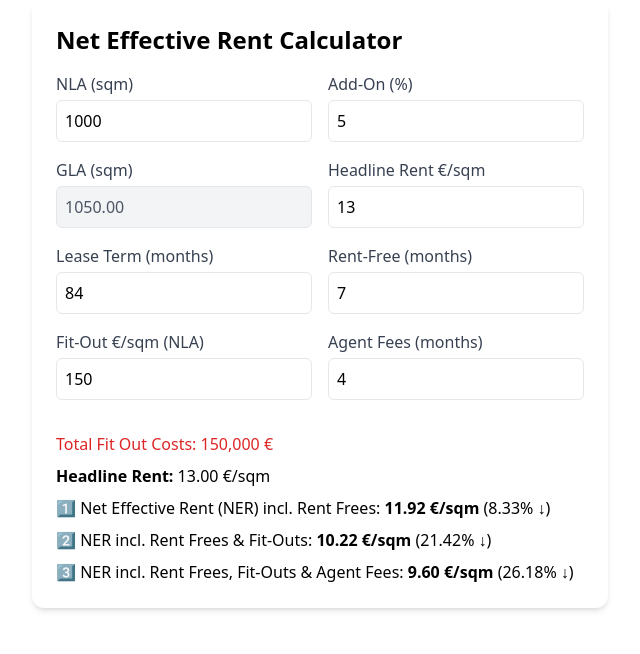
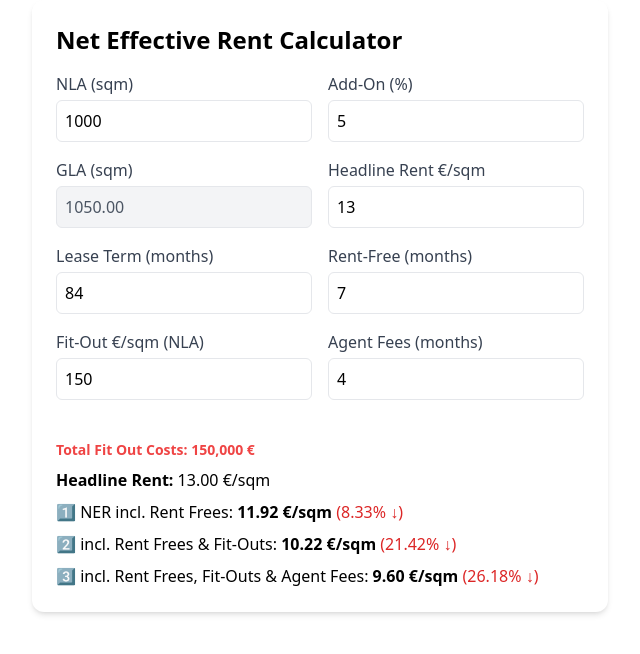
Before and after one commit to Musicandy13/Net-Effective-Rent-Calculator, a React (Vite) app: page / in a window 1280 px wide. Shown: the top 654 px of the page, without its empty margins (320-960 px from the left). Built offline with nearby package versions, Linux system fonts and the light colour scheme; the HTML template or start-up script is replaced by a standard one.

Commit message:
Update App.jsx

```diff
--- a/src/App.jsx
+++ b/src/App.jsx
@@ -19,7 +19,14 @@ export default function NERCalculator() {
   const ner2 = (grossRent - totalFitOut) / (duration * gla);
   const ner3 = (grossRent - totalFitOut - agentFees) / (duration * gla);
 
-  const reduction = (val) => (((rent - val) / rent) * 100).toFixed(2);
+  const reduction = (ner => {
+    const diff = rent - ner;
+    const percent = (diff / rent) * 100;
+    return {
+      value: percent.toFixed(2),
+      color: percent === 0 ? 'text-black' : 'text-red-600',
+    };
+  });
 
   return (
     <div className="p-6 max-w-xl mx-auto bg-white rounded-xl shadow-md space-y-4">
@@ -27,11 +34,11 @@ export default function NERCalculator() {
       <div className="grid grid-cols-2 gap-4">
         <label className="block">
           <span className="text-gray-700">NLA (sqm)</span>
-          <input type="number" value={nla} onChange={e => setNla(+e.target.value)} className="mt-1 block w-full border rounded-md p-2" />
+          <input min={0} type="number" value={nla} onChange={e => setNla(+e.target.value)} className="mt-1 block w-full border rounded-md p-2" />
         </label>
         <label className="block">
           <span className="text-gray-700">Add-On (%)</span>
-          <input type="number" value={addon} onChange={e => setAddon(+e.target.value)} className="mt-1 block w-full border rounded-md p-2" />
+          <input min={0} type="number" value={addon} onChange={e => setAddon(+e.target.value)} className="mt-1 block w-full border rounded-md p-2" />
         </label>
 
         <label className="block">
@@ -40,34 +47,44 @@ export default function NERCalculator() {
         </label>
         <label className="block">
           <span className="text-gray-700">Headline Rent €/sqm</span>
-          <input type="number" value={rent} onChange={e => setRent(+e.target.value)} className="mt-1 block w-full border rounded-md p-2" />
+          <input min={0} type="number" value={rent} onChange={e => setRent(+e.target.value)} className="mt-1 block w-full border rounded-md p-2" />
         </label>
 
         <label className="block">
           <span className="text-gray-700">Lease Term (months)</span>
-          <input type="number" value={duration} onChange={e => setDuration(+e.target.value)} className="mt-1 block w-full border rounded-md p-2" />
+          <input min={0} type="number" value={duration} onChange={e => setDuration(+e.target.value)} className="mt-1 block w-full border rounded-md p-2" />
         </label>
         <label className="block">
           <span className="text-gray-700">Rent-Free (months)</span>
-          <input type="number" value={rf} onChange={e => setRf(+e.target.value)} className="mt-1 block w-full border rounded-md p-2" />
+          <input min={0} type="number" value={rf} onChange={e => setRf(+e.target.value)} className="mt-1 block w-full border rounded-md p-2" />
         </label>
 
         <label className="block">
           <span className="text-gray-700">Fit-Out €/sqm (NLA)</span>
-          <input type="number" value={fitOut} onChange={e => setFitOut(+e.target.value)} className="mt-1 block w-full border rounded-md p-2" />
+          <input min={0} type="number" value={fitOut} onChange={e => setFitOut(+e.target.value)} className="mt-1 block w-full border rounded-md p-2" />
         </label>
         <label className="block">
           <span className="text-gray-700">Agent Fees (months)</span>
-          <input type="number" value={agentFeeMonths} onChange={e => setAgentFeeMonths(+e.target.value)} className="mt-1 block w-full border rounded-md p-2" />
+          <input min={0} type="number" value={agentFeeMonths} onChange={e => setAgentFeeMonths(+e.target.value)} className="mt-1 block w-full border rounded-md p-2" />
         </label>
       </div>
 
-      <div className="pt-4 space-y-2 text-left">
-        <p className="text-red-600 font-medium">Total Fit Out Costs: {totalFitOut.toLocaleString()} €</p>
+      <div className="pt-6 space-y-2 text-left">
+        <p className="text-sm text-red-500 font-semibold">Total Fit Out Costs: {totalFitOut.toLocaleString()} €</p>
         <p><strong>Headline Rent:</strong> {rent.toFixed(2)} €/sqm</p>
-        <p>1️⃣ Net Effective Rent (NER) incl. Rent Frees: <b>{ner1.toFixed(2)} €/sqm</b> ({reduction(ner1)}% ↓)</p>
-        <p>2️⃣ NER incl. Rent Frees & Fit-Outs: <b>{ner2.toFixed(2)} €/sqm</b> ({reduction(ner2)}% ↓)</p>
-        <p>3️⃣ NER incl. Rent Frees, Fit-Outs & Agent Fees: <b>{ner3.toFixed(2)} €/sqm</b> ({reduction(ner3)}% ↓)</p>
+
+        <p>
+          1️⃣ NER incl. Rent Frees: <b>{ner1.toFixed(2)} €/sqm</b>{' '}
+          <span className={`${reduction(ner1).color}`}>({reduction(ner1).value}% ↓)</span>
+        </p>
+        <p>
+          2️⃣ incl. Rent Frees & Fit-Outs: <b>{ner2.toFixed(2)} €/sqm</b>{' '}
+          <span className={`${reduction(ner2).color}`}>({reduction(ner2).value}% ↓)</span>
+        </p>
+        <p>
+          3️⃣ incl. Rent Frees, Fit-Outs & Agent Fees: <b>{ner3.toFixed(2)} €/sqm</b>{' '}
+          <span className={`${reduction(ner3).color}`}>({reduction(ner3).value}% ↓)</span>
+        </p>
       </div>
     </div>
   );
```
